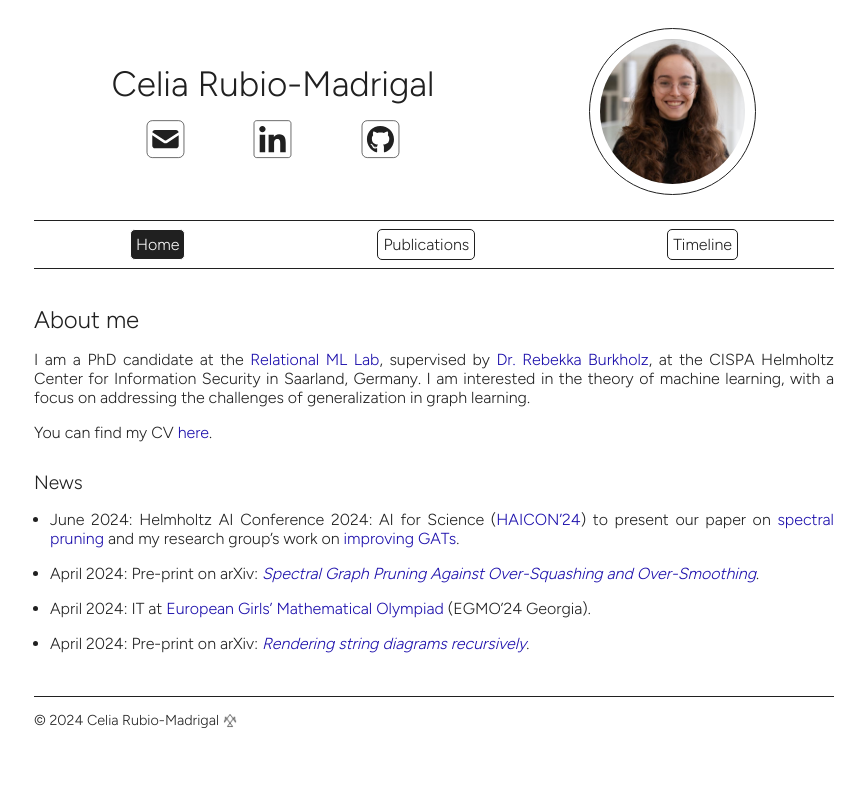
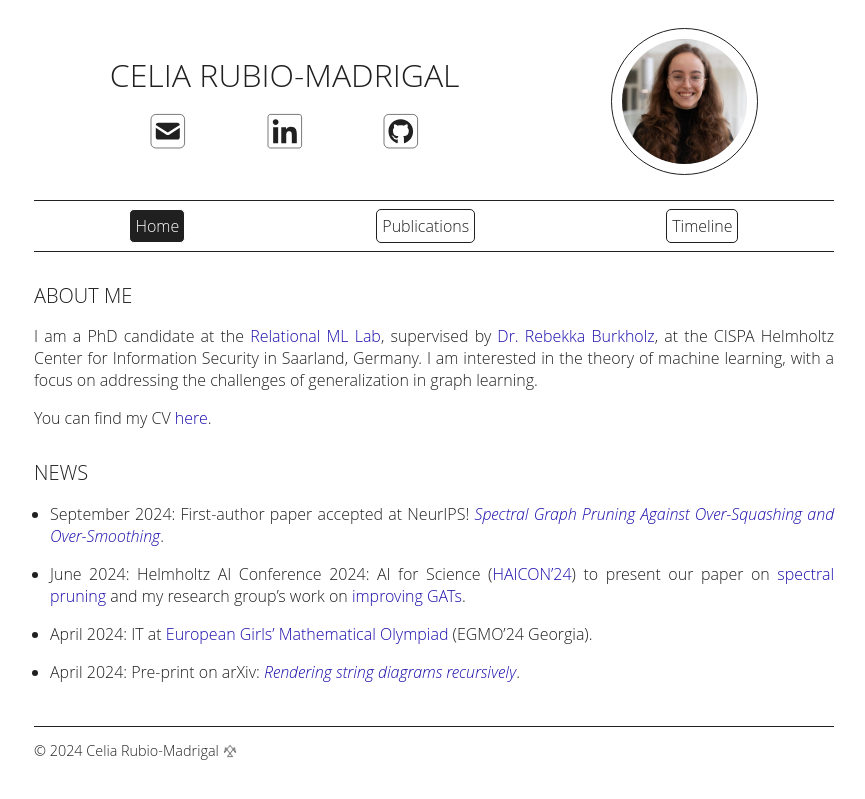
Before and after one commit to celrm/celrm.github.io, a Jekyll site: the page built from _pages/index.md, in a window 1280 px wide. Shown: the top 799 px of the page, without its empty margins (206-1071 px from the left). Built offline with Jekyll 4.4.1, drawn with Linux system fonts in a browser that asks for light colours.

Commit message:
neurips paper

```diff
--- a/_data/news.yml
+++ b/_data/news.yml
@@ -4,13 +4,13 @@ list:
     tags:
       - "Research: Machine Learning, Graph Theory"
     details:
+      - date: September 2024
+        type: [publication]
+        event: "First-author paper accepted at NeurIPS! [*Spectral Graph Pruning Against Over-Squashing and Over-Smoothing*](https://openreview.net/forum?id=EMkrwJY2de)."
+        new: true
       - date: June 2024
         type: [event]
         event: "Helmholtz AI Conference 2024: AI for Science ([HAICON'24](https://haicon24.de/)) to present our paper on [spectral pruning](https://arxiv.org/abs/2404.04612) and my research group's work on [improving GATs](https://eventclass.it/haic2024/scientific/external-program/session?s=S-05a)."
-        new: true
-      - date: April 2024
-        type: [publication]
-        event: "Pre-print on arXiv: [*Spectral Graph Pruning Against Over-Squashing and Over-Smoothing*](https://arxiv.org/abs/2404.04612)."
         new: true
       - date: April 2024
         type: [event, math]
@@ -64,7 +64,7 @@ list:
         event: "ICPC Southwestern Europe Regional Contest ([SWERC'22](https://icpc.global/ICPCID/4PVDIHXXDRN9))."
       - date: July 2021
         type: [work]
-        event: "Research internship at Instituto de Ciencias Matemáticas (ICMAT): *Differential geometry methods in machine learning applications* with David Martín de Diego. [[Video]](https://www.youtube.com/watch?v=_fYNNbpjrC0)"
+        event: "Research internship at Instituto de Ciencias Matemáticas (ICMAT): *Differential geometry methods in machine learning applications* with David Martín de Diego. [[Video](https://www.youtube.com/watch?v=_fYNNbpjrC0)]"
       - date: September 2019
         type: [publication, math]
         event: "Four outreach articles in DIVULGAMAT: [Serialismo y matemáticas (I)](http://divulgamat.net/divulgamat15/index.php?option=com_content&view=article&id=18209:100-septiembre-19-serialismo-y-matematicas-i&catid=67:ma-y-matemcas&directory=67), [Serialismo y matemáticas (II)](http://divulgamat.net/divulgamat15/index.php?option=com_content&view=article&id=18227:101-octubre-19-serialismo-y-matematicas-ii&catid=67:ma-y-matemcas&directory=67), [Serialismo y matemáticas (III)](http://divulgamat.net/divulgamat15/index.php?option=com_content&view=article&id=18258:102-noviembre-19-serialismo-y-matematicas-iii&catid=67:ma-y-matemcas&directory=67), and [Re-escalando música](http://divulgamat.net/divulgamat15/index.php?option=com_content&view=article&id=18273:103-diciembre-19-re-escalando-musica)."
--- a/_includes/head.html
+++ b/_includes/head.html
@@ -7,7 +7,8 @@
 
     <title>{{ page.title }} | {{ site.title }}</title>
     <link rel="stylesheet" href="/assets/css/style.css">
-    <link href="https://fonts.googleapis.com/css2?family=Figtree:wght@300" rel="stylesheet">
+    <link rel="stylesheet" href="/assets/fonts/GillSans/GillSansLight.otf">
+    <link rel="stylesheet" href="/assets/fonts/GillSans/GillSansMedium.otf">
     <link rel="stylesheet" href="https://cdnjs.cloudflare.com/ajax/libs/font-awesome/6.2.0/css/all.min.css">
     <link rel="shortcut icon" type="image/x-icon" href="/favicon.ico?">
 
--- a/assets/css/style.css
+++ b/assets/css/style.css
@@ -1,6 +1,6 @@
 :root {
-    --body-font: "Figtree", "Open Sans";
-    --bold-font: "Figtree", "Open Sans";
+    --body-font: "Gill Sans Light", "Open Sans";
+    --bold-font: "Gill Sans Medium", "Open Sans";
     --color-text: #202020;
 }
 
@@ -18,12 +18,16 @@ body {
 
     h1, h2, h3, h4, h5, h6 {
         font-weight: 300;
+        font-family: var(--bold-font);
+        font-size: 125%;
+        text-transform: uppercase;
     }
 }
 
 .site-title {
-    font-size:220%;
-    /* font-weight: bold; */
+    font-size:200%;
+    font-family: var(--bold-font);
+    text-transform: uppercase;
     margin-bottom: 25px;
     display: flex;
     justify-content: space-around;
@@ -84,8 +88,8 @@ h2 {
 }
 
 .circular_image {
-    width: 145px;
-    height: 145px;
+    width: 125px;
+    height: 125px;
     border-radius: 50%;
     border: 1px solid var(--color-text);
     padding: 10px;
@@ -187,12 +191,13 @@ ol.bibliography {
         border-color: var(--color-text);
     }
     .conf.btn {
-        background-color: #1a0dab;
-        border: 1px solid #1a0dab;
-        color: #fff;
+        border: none;
+        /* background-color: var(--color-text); */
+        /* border: 1px solid var(--color-text); */
+        /* color: #fff; */
         pointer-events: none;
-        user-select: text;
-        cursor: text;
+        /* user-select: text;
+        cursor: text; */
         text-transform: none;
     }
     .yellow.btn {
@@ -265,8 +270,9 @@ ol.bibliography {
     ol.bibliography {
         font-size: 0.9rem;
         .preview {
-            width: 75px;
-            height: 75px;
+            width: 70px;
+            min-width: 70px;
+            aspect-ratio: 1 / 1;
             img {
                 width: 60px;
                 height: 60px;
```
Also changed, not shown: assets/fonts/GillSans/GillSansLight.otf (added), assets/fonts/GillSans/GillSansMedium.otf (added), 1 other file.
